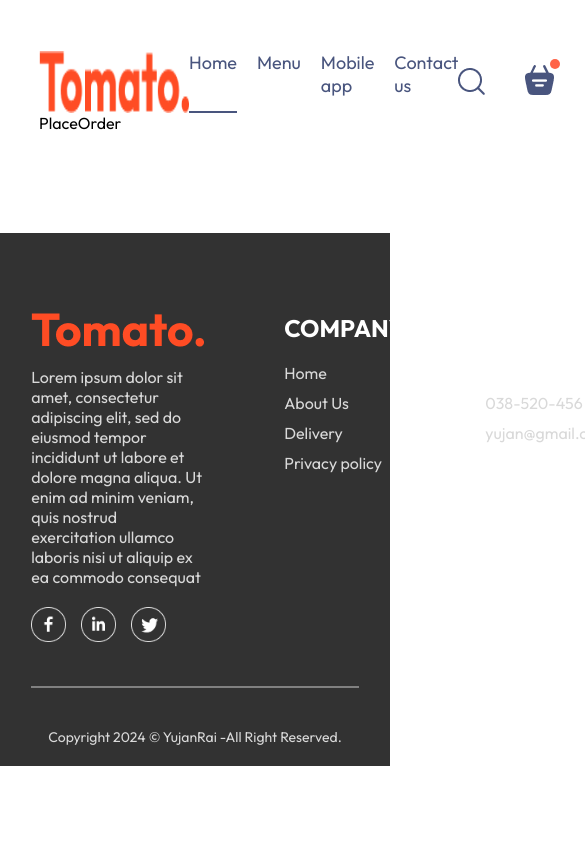
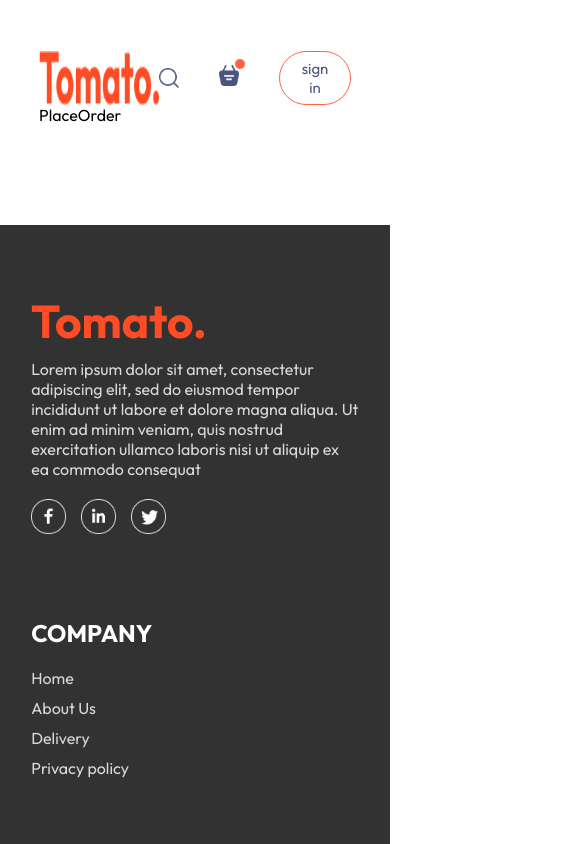
Before and after one commit to yujanThulung/food-delivery, a React (Vite) app: page /order in a window 390 px wide. Shown: the top 844 px of the page, 585 px wide, since content can reach past the window. Built offline with nearby package versions, Linux system fonts and the light colour scheme.

Commit message:
page responsive complete

```diff
--- a/src/components/ExploreMenu/ExploreMenu.css
+++ b/src/components/ExploreMenu/ExploreMenu.css
@@ -56,3 +56,11 @@
     border: 4px solid tomato;
     padding: 2px;
 }
+
+
+@media (max-width:1050px){
+    .explore-menu-text{
+        max-width: 100%;
+        font-size: 1rem;
+    }
+}
--- a/src/components/Footer/Footer.css
+++ b/src/components/Footer/Footer.css
@@ -60,3 +60,16 @@
 .footer-copyright{
     font-size: 14px !important;
 }
+
+
+@media(max-width:750px){
+    .footer-content{
+        display: flex;
+        flex-direction: column;
+    }
+
+    .footer-copyright{
+        text-align: center;
+        font-size: 12px !important;
+    }
+}
--- a/src/components/Header/Header.css
+++ b/src/components/Header/Header.css
@@ -55,3 +55,23 @@
         opacity:1;
     }
 }
+
+
+@media (max-width:1050px){
+    .header-contents{
+        max-width:45%;
+    }
+}
+
+
+@media (max-width:750px){
+    .header-contents{
+        max-width: 65%;
+    }
+    .header-contents p{
+        display: none;
+    }
+    .header-contents button{
+        padding: 2vw 4vw;
+    }
+}
--- a/src/components/navbar/navbar.css
+++ b/src/components/navbar/navbar.css
@@ -68,3 +68,53 @@
     top:-6px;
     right: -6px;
 }
+
+
+@media(max-width:1050px){
+    .navbar .logo{
+        width:140px;
+    }
+
+    .navbar-menu{
+        gap: 20px;
+        font-size: 17px;
+    }
+
+    .navbar-right img{
+        width: 22px;
+    }
+
+    .navbar-right button{
+        padding: 8px 25px;
+    }
+}
+
+
+
+@media(max-width:900px){
+    .navbar .logo{
+        width:120px;
+    }
+
+    .navbar-menu{
+        gap: 15px;
+        font-size: 16px;
+    }
+
+    .navbar-right img{
+        width: 20px;
+    }
+
+    .navbar-right button{
+        padding: 7px 20px;
+        font-size: 15px;
+    }
+}
+
+
+@media(max-width:900px){
+
+    .navbar-menu{
+        display: none;
+    }
+}
--- a/src/components/navbar/navbar.jsx
+++ b/src/components/navbar/navbar.jsx
@@ -1,6 +1,7 @@
 import React, { useState } from 'react'
 import './navbar.css'
 import { assets } from '../../assets/assets'
+import { Link } from 'react-router-dom';
 
 
 
@@ -15,10 +16,10 @@
             <img src={assets.logo} alt="logo" className='logo' />
 
             <ul className="navbar-menu">
-                <li onClick={() => setMenu("home")} className={menu === 'home' ? 'active' : ''}>Home</li>
-                <li onClick={() => setMenu("menu")} className={menu === 'menu' ? 'active' : ''}>Menu</li>
-                <li onClick={() => setMenu("mobile-app")} className={menu === 'mobile-app' ? 'active' : ''}>Mobile app</li>
-                <li onClick={() => setMenu("contact-us")} className={menu === 'contact-us' ? 'active' : ''}>Contact us</li>
+                <Link to='/' onClick={() => setMenu("home")} className={menu === 'home' ? 'active' : ''}>Home</Link>
+                <a href='#explore-menu' onClick={() => setMenu("menu")} className={menu === 'menu' ? 'active' : ''}>Menu</a>
+                <a href='#app-download' onClick={() => setMenu("mobile-app")} className={menu === 'mobile-app' ? 'active' : ''}>Mobile app</a>
+                <a href='#footer' onClick={() => setMenu("contact-us")} className={menu === 'contact-us' ? 'active' : ''}>Contact us</a>
             </ul>
 
             <div className="navbar-right">
--- a/src/index.css
+++ b/src/index.css
@@ -5,6 +5,7 @@
   margin:0;
   box-sizing:0;
   font-family: Outfit;
+  scroll-behavior:smooth;
 }
 
 
```
